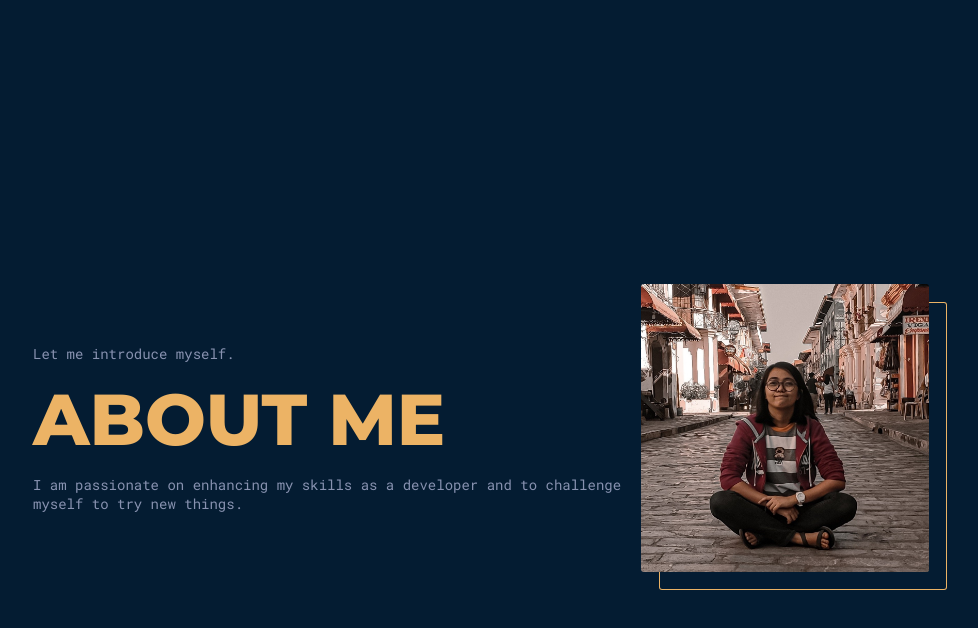
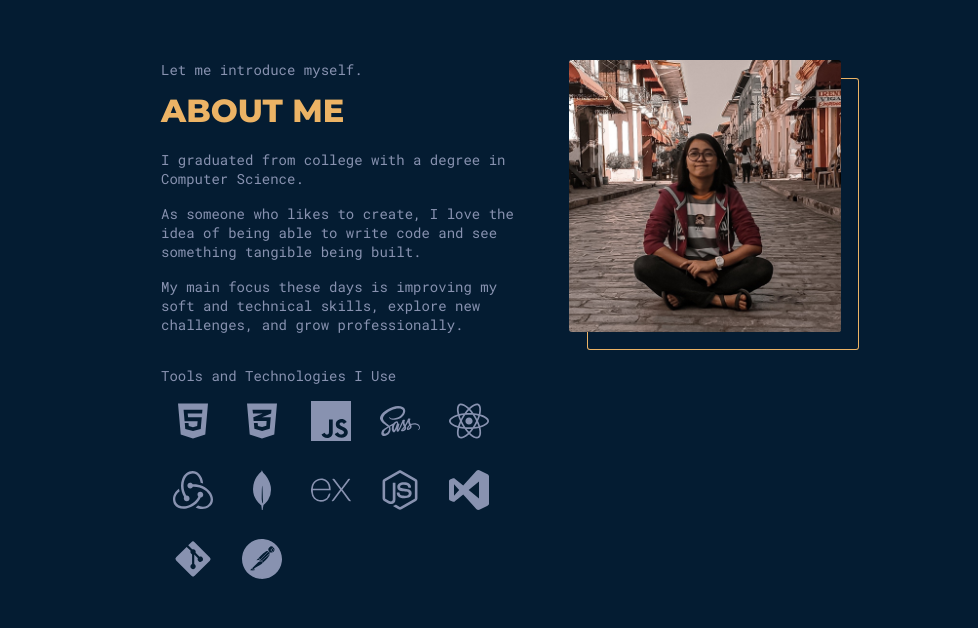
Before and after one commit to garciagrace/portfolio-v1, a React (Create React App) app: page / in a window 1280 px wide. Shown: the part 772-1400 px from the top of the page, without its empty margins (159-1137 px from the left). Built offline with nearby package versions, Linux system fonts and the light colour scheme.

Commit message:
Added react icons and fix style

```diff
--- a/src/Global.js
+++ b/src/Global.js
@@ -24,7 +24,8 @@ const GlobalStyles = createGlobalStyle`
 
   h1,
   h2,
-  h3 {
+  h3,
+  h4 {
     font-family: ${({ theme }) => theme.ffHeading};
     font-weight: 700;
   }
@@ -34,10 +35,15 @@ const GlobalStyles = createGlobalStyle`
   }
 
   h2 {
-    font-size: clamp(1.75rem, 7vw, 4.5rem);
+    font-size: clamp(1.75rem, 5vw, 4.5rem);
   }
+
   h3 {
     font-size: clamp(1.375rem, 5vw, 3.5rem);
+  }
+
+  h4 {
+    font-size: clamp(1.25rem, 3vw, 2rem);
   }
 
   html {
@@ -52,7 +58,7 @@ const GlobalStyles = createGlobalStyle`
     background: ${({ theme }) => theme.bgPrimary};
     color: ${({ theme }) => theme.slate};
     font-family: ${({ theme }) => theme.ffPrimary};
-    font-size: clamp(.875rem, 1vw, 1.125rem);
+    font-size: clamp(.875rem, 1vw, 1rem);
 
   }
 
@@ -77,13 +83,14 @@ const GlobalStyles = createGlobalStyle`
   section {
     width: 90vw;
     margin-inline: auto;
+    padding: 2rem 0;
+
+    @media (min-width: ${({ theme }) => theme.md}) {
+      width: 80vw;
+    }
 
     @media (min-width: ${({ theme }) => theme.lg}) {
       width: 60vw;
-    }
-
-    @media (min-width: ${({ theme }) => theme.lg}) {
-      width: 70vw;
     }
   }
 `;
--- a/src/components/About/About.js
+++ b/src/components/About/About.js
@@ -1,56 +1,31 @@
 import React from 'react';
-import { AboutInfo, AboutSection, ImageHolder } from './About.styled';
-// import {
-//   FaHtml5,
-//   FaCss3Alt,
-//   FaSass,
-//   FaReact,
-//   FaNodeJs,
-//   FaGitAlt,
-// } from 'react-icons/fa';
-// import {
-//   SiJavascript,
-//   SiRedux,
-//   SiExpress,
-//   SiMongodb,
-//   SiVisualstudio,
-//   SiPostman,
-//   SiStyledcomponents,
-// } from 'react-icons/si';
+import { AboutInfo, AboutSection, ImageHolder, Stack } from './About.styled';
 
 import grace from '../../assets/gracegarcia.jpg';
+import TechStack from '../TechStack/TechStack';
 
 const About = () => {
   return (
     <AboutSection id="about">
       <AboutInfo>
         <p>Let me introduce myself.</p>
-        <h2>About Me</h2>
+        <h4>About Me</h4>
+
+        <p>I graduated from college with a degree in Computer Science. </p>
         <p>
-          I am passionate on enhancing my skills as a developer and to challenge
-          myself to try new things.
+          As someone who likes to create, I love the idea of being able to write
+          code and see something tangible being built.
         </p>
 
-        {/* <Stack>
+        <p>
+          My main focus these days is improving my soft and technical skills,
+          explore new challenges, and grow professionally.
+        </p>
+        <Stack>
           <p>Tools and Technologies I Use</p>
 
-          <StackWrapper>
-            <FaHtml5 />
-            <FaCss3Alt />
-
-            <SiJavascript />
-            <FaSass />
-            <FaReact />
-            <FaNodeJs />
-            <FaGitAlt />
-            <SiRedux />
-            <SiMongodb />
-            <SiExpress />
-            <SiVisualstudio />
-            <SiPostman />
-            <SiStyledcomponents />
-          </StackWrapper>
-        </Stack> */}
+          <TechStack />
+        </Stack>
       </AboutInfo>
       <ImageHolder>
         <img src={grace} alt="Grace Garcia" />
--- a/src/components/About/About.styled.js
+++ b/src/components/About/About.styled.js
@@ -1,30 +1,37 @@
 import styled from 'styled-components';
 
 export const AboutSection = styled.section`
-  height: 100vh;
+  height: 40rem;
   display: flex;
   flex-direction: column-reverse;
   justify-content: center;
   align-items: center;
-  gap: 1rem;
+  gap: 5rem;
 
   @media (min-width: ${({ theme }) => theme.lg}) {
+    width: 60vw;
     flex-direction: row;
+    flex: 1;
+    align-items: flex-start;
+  }
+
+  @media (min-width: ${({ theme }) => theme.xl}) {
+    width: 50vw;
   }
 `;
 
 export const ImageHolder = styled.div`
   display: flex;
   justify-content: center;
+  max-width: 12rem;
 
   img {
-    max-width: 14rem;
     border-radius: 3px;
     box-shadow: 18px 18px 0 -1px ${({ theme }) => theme.bgPrimary},
       18px 18px ${({ theme }) => theme.yellowCream};
 
     @media (min-width: ${({ theme }) => theme.lg}) {
-      max-width: 18rem;
+      max-width: 17rem;
     }
   }
 `;
@@ -34,7 +41,7 @@ export const AboutInfo = styled.div`
   flex-direction: column;
   justify-content: center;
 
-  h2 {
+  h4 {
     margin: 0.75rem 0;
     text-transform: uppercase;
     font-weight: 800;
@@ -42,14 +49,16 @@ export const AboutInfo = styled.div`
     text-align: center;
   }
 
+  p:not(p:first-child) {
+    margin: 8px 0;
+  }
+
   p:first-child {
     display: none;
   }
 
   @media (min-width: ${({ theme }) => theme.lg}) {
-    width: 75%;
-
-    h2 {
+    h4 {
       text-align: left;
     }
 
@@ -58,3 +67,8 @@ export const AboutInfo = styled.div`
     }
   }
 `;
+
+export const Stack = styled.div`
+  display: block;
+  margin-top: 1.5rem;
+`;
--- /dev/null
+++ b/src/components/TechStack/TechStack.js
@@ -0,0 +1,76 @@
+import React from 'react';
+import {
+  FaHtml5,
+  FaCss3Alt,
+  FaSass,
+  FaReact,
+  FaNodeJs,
+  FaGitAlt,
+} from 'react-icons/fa';
+import {
+  SiJavascript,
+  SiRedux,
+  SiExpress,
+  SiMongodb,
+  SiVisualstudio,
+  SiPostman,
+} from 'react-icons/si';
+
+import { Icon, StackWrapper } from './TechStack.styled';
+
+const TechStack = () => {
+  return (
+    <StackWrapper>
+      <Icon>
+        <FaHtml5 />
+        <p>Html</p>
+      </Icon>
+      <Icon>
+        <FaCss3Alt />
+        <p>CSS</p>
+      </Icon>
+      <Icon>
+        <SiJavascript />
+        <p>JS</p>
+      </Icon>
+      <Icon>
+        <FaSass />
+        <p>SASS</p>
+      </Icon>
+      <Icon>
+        <FaReact />
+        <p>React</p>
+      </Icon>
+      <Icon>
+        <SiRedux />
+        <p>Redux</p>
+      </Icon>
+      <Icon>
+        <SiMongodb />
+        <p>MongoDB</p>
+      </Icon>
+      <Icon>
+        <SiExpress />
+        <p>Express</p>
+      </Icon>
+      <Icon>
+        <FaNodeJs />
+        <p>NodeJS</p>
+      </Icon>
+      <Icon>
+        <SiVisualstudio />
+        <p>VS Code</p>
+      </Icon>
+      <Icon>
+        <FaGitAlt />
+        <p>Git</p>
+      </Icon>
+      <Icon>
+        <SiPostman />
+        <p>Postman</p>
+      </Icon>
+    </StackWrapper>
+  );
+};
+
+export default TechStack;
--- /dev/null
+++ b/src/components/TechStack/TechStack.styled.js
@@ -0,0 +1,40 @@
+import styled from 'styled-components';
+
+export const StackWrapper = styled.div`
+  display: flex;
+  flex-wrap: wrap;
+  padding-top: 1rem;
+  gap: 5px;
+
+  @media (min-width: ${({ theme }) => theme.lg}) {
+    justify-content: flex-start;
+  }
+`;
+
+export const Icon = styled.div`
+  display: flex;
+  flex-direction: column;
+  align-items: center;
+  font-size: 2.5rem;
+  gap: 5px;
+  width: 4rem;
+  height: 4rem;
+  transition: all ease-in 280ms;
+
+  p {
+    display: none;
+    font-size: 0.75rem;
+    text-transform: uppercase;
+  }
+
+  &:hover {
+    color: ${({ theme }) => theme.yellowCream};
+    font-size: 2.75rem;
+
+    p {
+      display: flex;
+      flex-direction: column;
+      text-align: center;
+    }
+  }
+`;
--- a/src/theme.js
+++ b/src/theme.js
@@ -17,4 +17,5 @@ export const theme = {
   // Screen Size
   md: '600px',
   lg: '900px',
+  xl: '1200px',
 };
```
